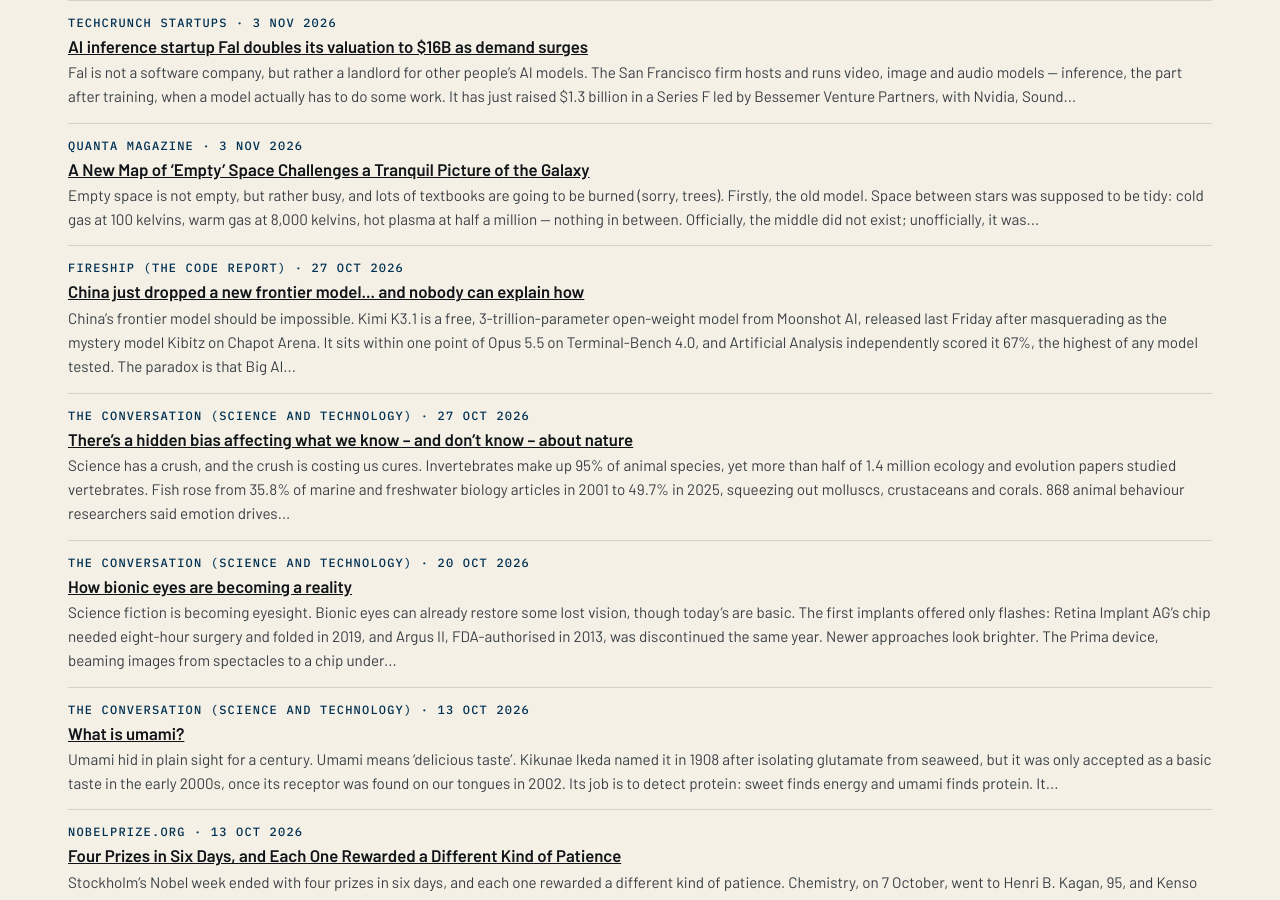
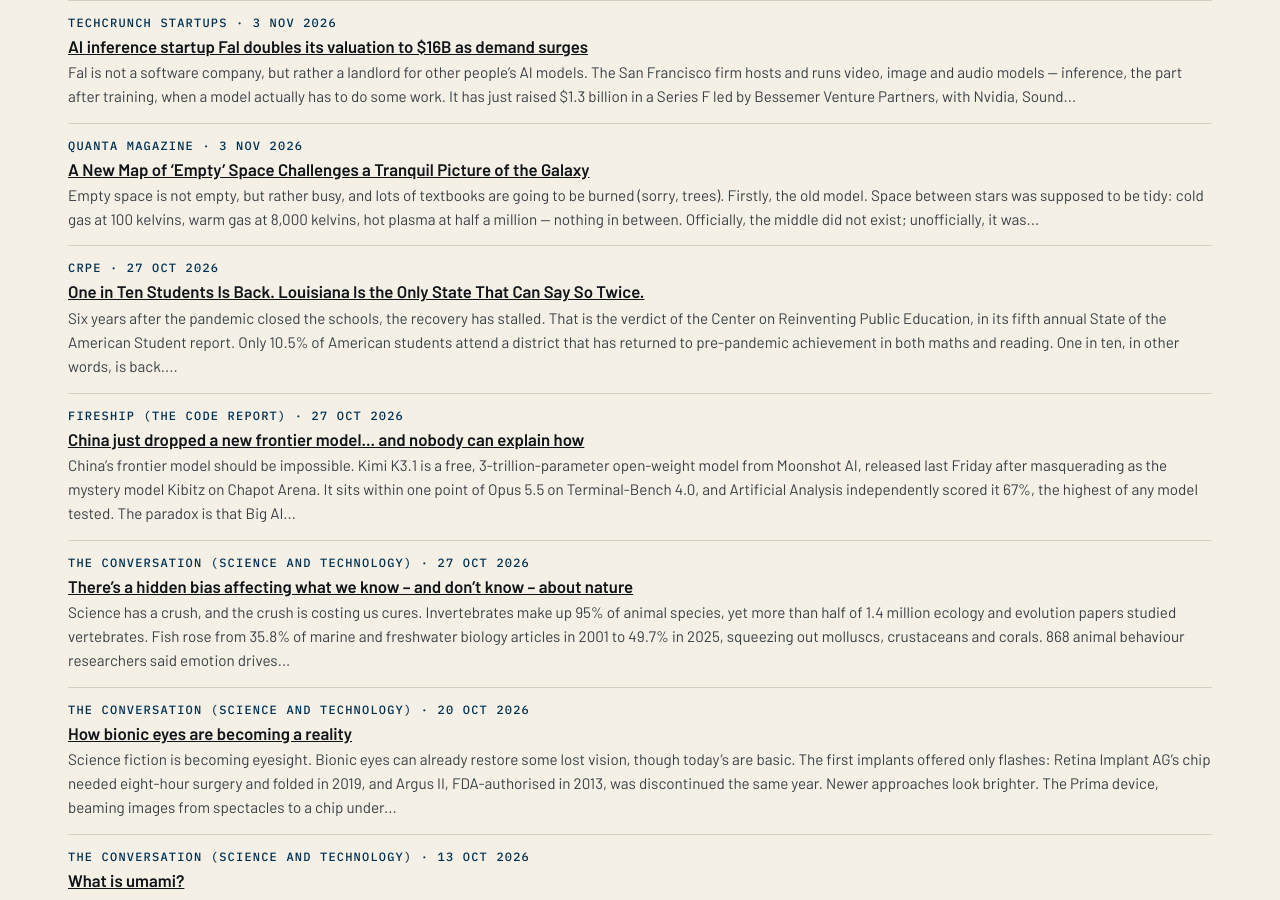
Before and after one commit to katz-news/katz.news, a Jekyll site: the page built from briefs/index.html, in a window 1280 px wide and 900 px high, scrolled down 13837 px. Built offline with Jekyll 4.4.1, drawn with Linux system fonts in a browser that asks for light colours.

Commit message:
Publish 2026-11-06

```diff
--- a/_data/build.yml
+++ b/_data/build.yml
@@ -1 +1 @@
-published_at: 2026-11-06T20:25:29Z
+published_at: 2026-11-06T20:26:21Z
--- /dev/null
+++ b/_posts/briefs/2026-11-06-one-in-ten-students-is-back-louisiana-is-the-only-state-that-can-say-so-twice.md
@@ -0,0 +1,19 @@
+---
+published: true
+title: One in Ten Students Is Back. Louisiana Is the Only State That Can Say So Twice.
+date: 2026-10-27
+section: education
+source_name: CRPE
+source_url: https://stateofthestudent.crpe.org/
+---
+Six years after the pandemic closed the schools, the recovery has stalled. That is the verdict of the Center on Reinventing Public Education, in its fifth annual State of the American Student report.
+
+Only 10.5% of American students attend a district that has returned to pre-pandemic achievement in both maths and reading. One in ten, in other words, is back. Nine in ten are not.
+
+Louisiana stands alone. It is the only state whose average scores have risen above 2019 levels in both subjects. Mississippi and Alabama are posting real gains too, while Florida, with similarly comprehensive reforms, ranks last among states in reading recovery.
+
+Attendance has not recovered anywhere. No state is back to its pre-pandemic attendance levels: 23% of students were chronically absent in 2024–25, against 15% before the pandemic.
+
+The report's prescription is dull, which is the point. Only 13 states have clear, specific learning goals a parent could actually find; 11 have published none at all. The gaps are widening, too: since 2022, the top 10% of eighth graders gained three NAEP maths points while the bottom 10% lost five.
+
+Conclusion: American students are not okay, but rather unrecovered — and one state, Louisiana, is doing the homework for the other forty-nine.
```
